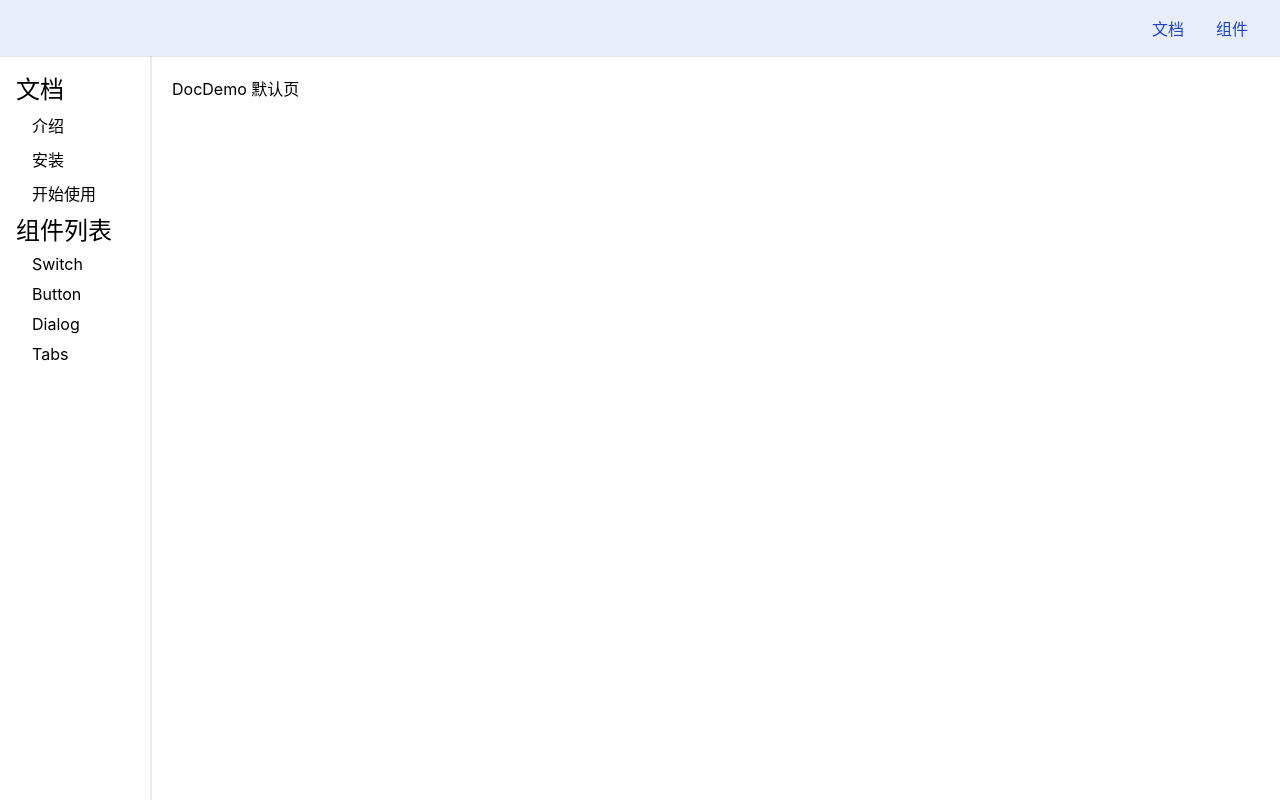
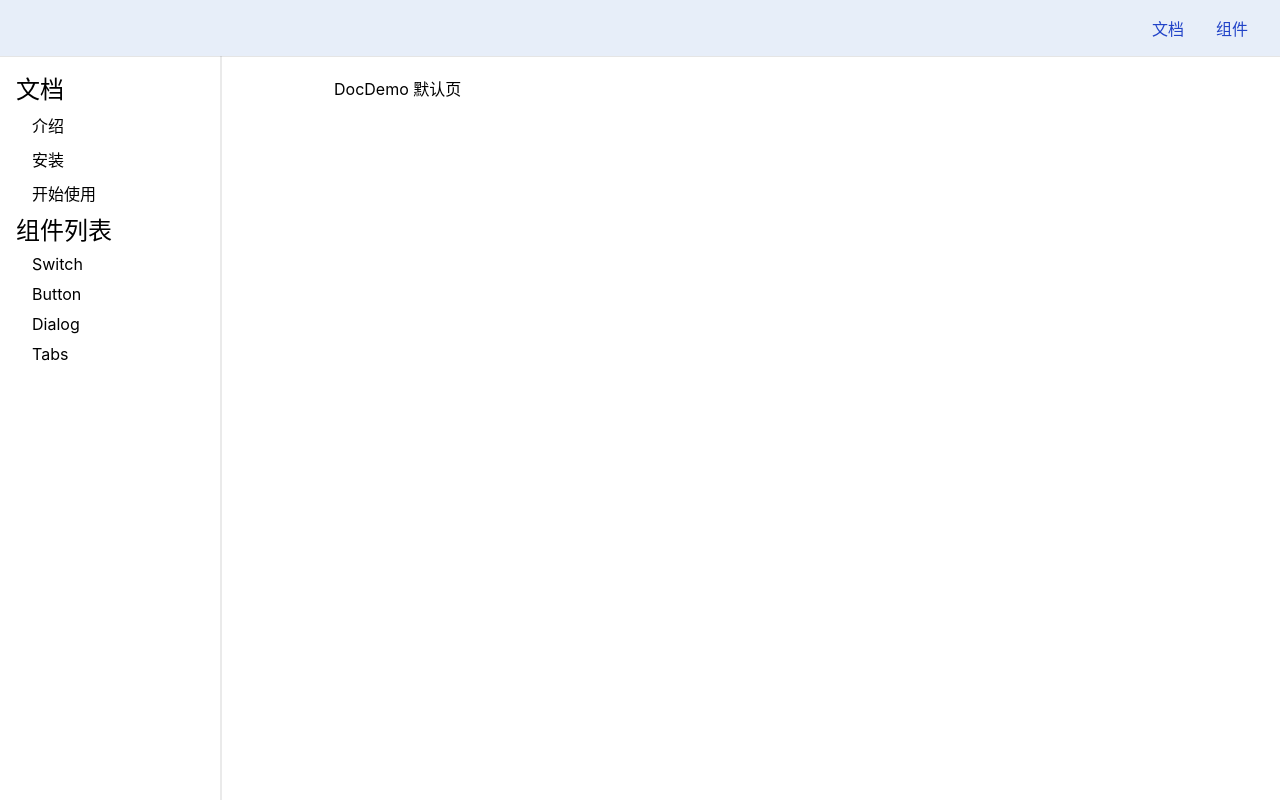
Before and after one commit to wh2887/-init-ui-vue3, a Vue app: page /#/doc in a window 1280 px wide. Built offline with nearby package versions, Linux system fonts and the light colour scheme.

Commit message:
优化样式

```diff
--- a/src/views/Doc.vue
+++ b/src/views/Doc.vue
@@ -89,15 +89,17 @@ $main: #2143C8;
   }
 
   > main {
+    margin: 0 auto;
     flex-grow: 1;
     padding: 16px;
     background: white;
+    max-width: 800px;
   }
 }
 
 aside {
   background: white;
-  width: 150px;
+  width: 220px;
   position: fixed;
   padding: 70px 16px 16px;
   top: 0;
@@ -105,6 +107,9 @@ aside {
   height: 100%;
   box-shadow: 0 0 0 2px rgba(#333, .1);
   z-index: 20;
+  @media (max-width: 500px) {
+    width: 150px;
+  }
 
   > h2 {
     margin-bottom: 4px;
```
Also changed, not shown: src/markdown/get-started.md (+1 -1 lines).
